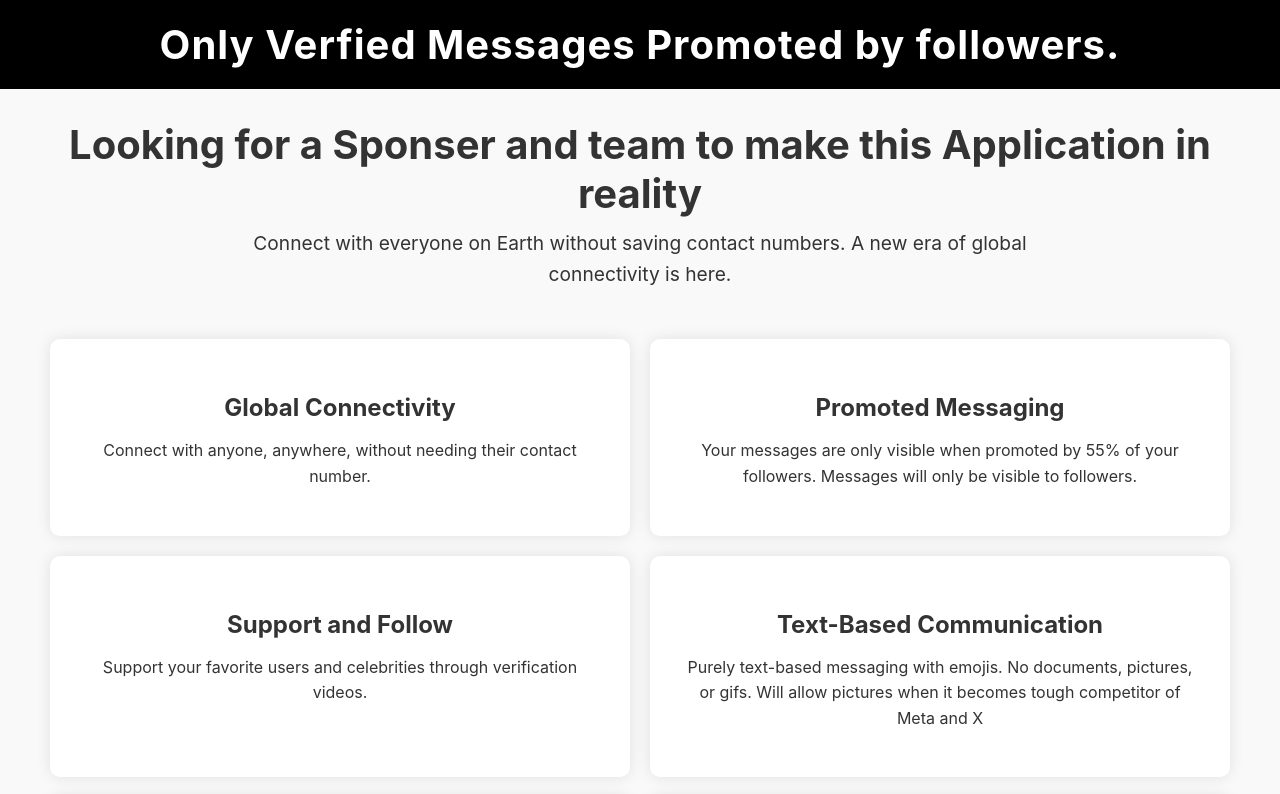
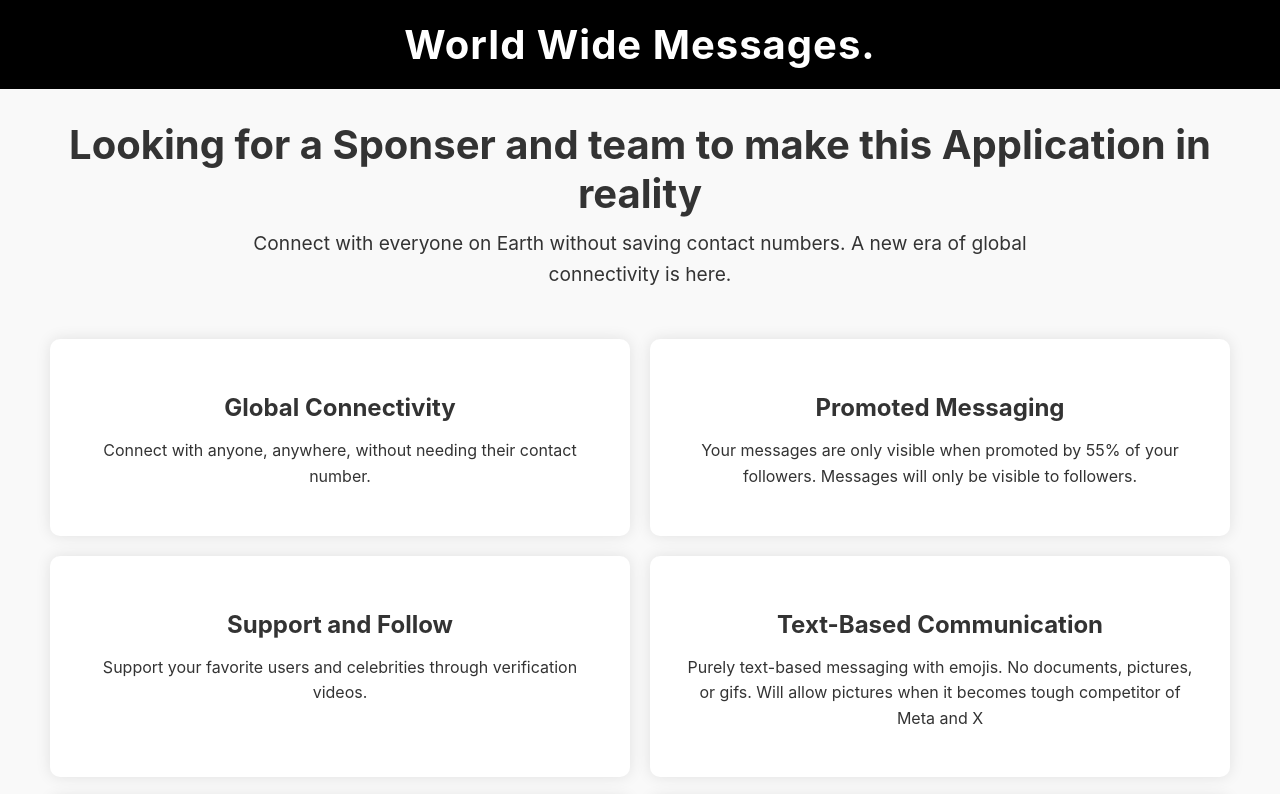
Before and after one commit to dumbgitpage/dumbgitpage.github.io, a plain HTML site: page index.html in a window 1280 px wide. Shown: the top 794 px of the page. Drawn offline with Linux system fonts and the light colour scheme.

Commit message:
Update index.html

```diff
--- a/index.html
+++ b/index.html
@@ -117,7 +117,7 @@
 <body>
 
 <header>
-    <h1>Only Verfied Messages Promoted by followers. </h1>
+    <h1>World Wide Messages. </h1>
 </header>
 
 <div class="container">
```
